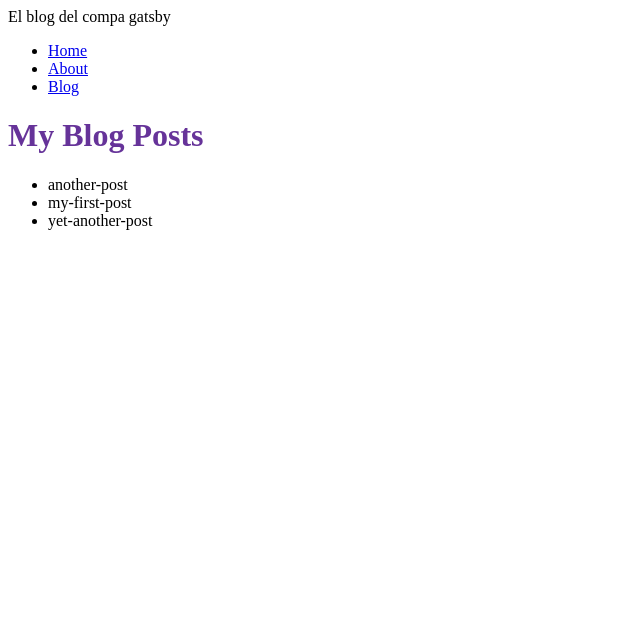
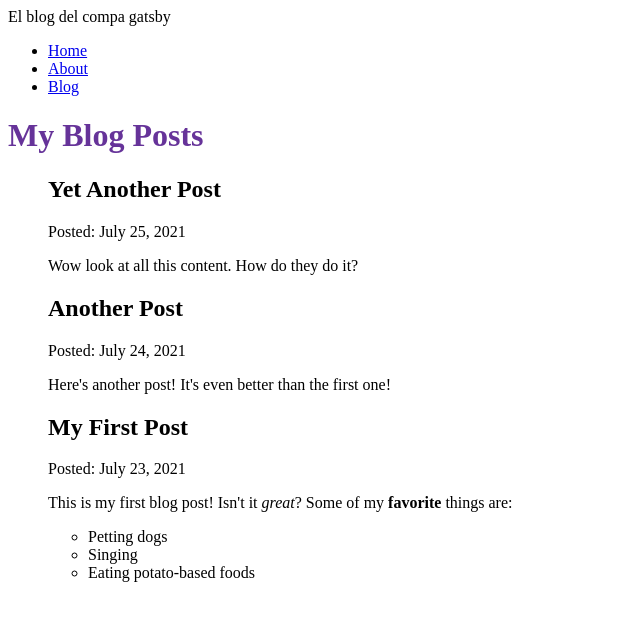
Before and after one commit to JSalCarr1989/my-gatsby-site, a Gatsby site: page /blog in a window 1280 px wide. Shown: the whole page, without its empty margins (0-640 px from the left). Built offline with nearby package versions, Linux system fonts and the light colour scheme; Gatsby itself is replaced by a stand-in of ours.

Commit message:
Finished Gatsby Tutorial Part 5

```diff
--- a/blog/another-post.mdx
+++ b/blog/another-post.mdx
@@ -0,0 +1,6 @@
+---
+title: "Another Post"
+date: "2021-07-24"
+---
+
+Here's another post! It's even better than the first one!
--- a/blog/my-first-post.mdx
+++ b/blog/my-first-post.mdx
@@ -0,0 +1,11 @@
+---
+title: "My First Post"
+date: "2021-07-23"
+---
+
+This is my first blog post! Isn't it _great_?
+Some of my **favorite** things are:
+
+- Petting dogs
+- Singing
+- Eating potato-based foods
--- a/blog/yet-another-post.mdx
+++ b/blog/yet-another-post.mdx
@@ -0,0 +1,6 @@
+---
+title: "Yet Another Post"
+date: "2021-07-25"
+---
+
+Wow look at all this content. How do they do it?
--- a/gatsby-config.js
+++ b/gatsby-config.js
@@ -13,5 +13,6 @@
         path: `${__dirname}/blog`,
       },
     },
+    "gatsby-plugin-mdx",
   ],
 };
--- a/package.json
+++ b/package.json
@@ -15,8 +15,11 @@
     "clean": "gatsby clean"
   },
   "dependencies": {
+    "@mdx-js/mdx": "^1.6.22",
+    "@mdx-js/react": "^1.6.22",
     "gatsby": "^4.0.0",
     "gatsby-plugin-image": "^2.0.0",
+    "gatsby-plugin-mdx": "^3.0.0",
     "gatsby-plugin-sharp": "^4.0.1",
     "gatsby-source-filesystem": "^4.0.0",
     "react": "^17.0.1",
--- a/src/pages/blog.js
+++ b/src/pages/blog.js
@@ -1,13 +1,18 @@
 import * as React from "react";
 import { graphql } from "gatsby";
 import Layout from "../components/layout";
+import { MDXRenderer } from "gatsby-plugin-mdx";
 
 const BlogPage = ({ data }) => {
   return (
     <Layout pageTitle="My Blog Posts">
       <ul>
-        {data.allFile.nodes.map((node) => (
-          <li key={node.name}>{node.name}</li>
+        {data.allMdx.nodes.map((node) => (
+          <article key={node.id}>
+            <h2>{node.frontmatter.title}</h2>
+            <p>Posted: {node.frontmatter.date}</p>
+            <MDXRenderer>{node.body}</MDXRenderer>
+          </article>
         ))}
       </ul>
     </Layout>
@@ -16,9 +21,19 @@
 
 export const query = graphql`
   query {
-    allFile {
+    allMdx(sort: { fields: frontmatter___date, order: DESC }) {
       nodes {
-        name
+        frontmatter {
+          date(formatString: "MMMM D, YYYY")
+          title
+        }
+        id
+        body
+        parent {
+          ... on File {
+            modifiedTime(formatString: "MMMM D, YYYY")
+          }
+        }
       }
     }
   }
```
Also changed, not shown: 2 other files.
